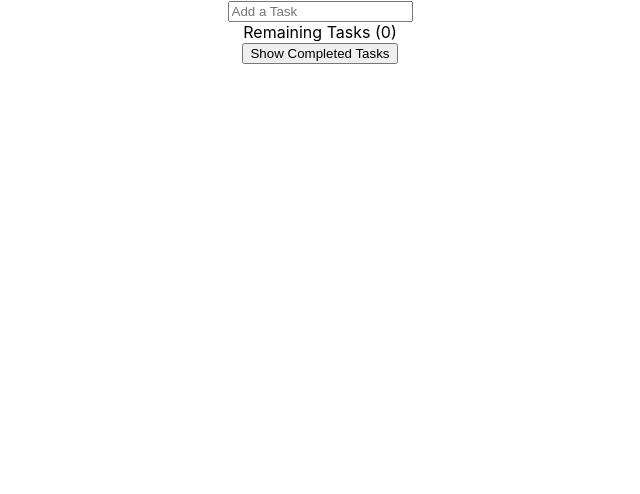
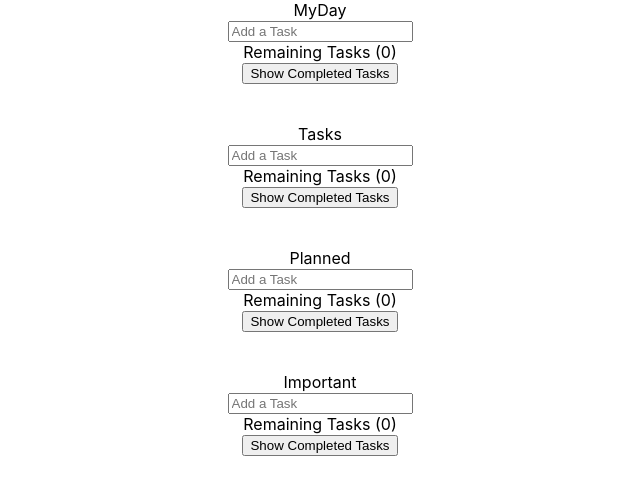
Before and after one commit to AgusQuintanar/ToDo-WebApp, a React (Create React App) app in the folder frontend/: page / in a window 1280 px wide. Shown: the top 494 px of the page, without its empty margins (320-960 px from the left). Built offline with nearby package versions, Linux system fonts and the light colour scheme.

Commit message:
implemented initial types of lists: tasks, myday, planned and important

```diff
--- a/frontend/src/Components/Important/Important.js
+++ b/frontend/src/Components/Important/Important.js
@@ -1,11 +1,16 @@
-import React, { Component } from "react";
+import React from "react";
+import ToDoList from "../SharedComponents/ToDoList/ToDoList";
 
-export default class Important extends Component {
-    render() {
-        return (
+export default class Important extends React.Component {
+	render() {
+		return (
             <div>
-
-            </div>
-        );
-    }
+                <ToDoList
+                    isImportant={true}
+                    isMyDay={false}
+                    isPlanned={false}
+                />
+			</div>
+		);
+	}
 }
--- a/frontend/src/Components/MyDay/MyDay.js
+++ b/frontend/src/Components/MyDay/MyDay.js
@@ -1,10 +1,15 @@
-import React, { Component } from "react";
+import React from "react";
+import ToDoList from "../SharedComponents/ToDoList/ToDoList";
 
-export default class MyDay extends Component {
+export default class MyDay extends React.Component {
 	render() {
 		return (
 			<div>
-
+                <ToDoList
+                    isImportant={false}
+                    isMyDay={true}
+                    isPlanned={false}
+                />
 			</div>
 		);
 	}
--- a/frontend/src/Components/Planned/Planned.js
+++ b/frontend/src/Components/Planned/Planned.js
@@ -1,10 +1,15 @@
-import React, { Component } from "react";
+import React from "react";
+import ToDoList from "../SharedComponents/ToDoList/ToDoList";
 
-export default class Planned extends Component {
+export default class Planned extends React.Component {
 	render() {
 		return (
 			<div>
-
+                <ToDoList
+                    isImportant={false}
+                    isMyDay={false}
+                    isPlanned={true}
+                />
 			</div>
 		);
 	}
--- a/frontend/src/Components/SharedComponents/ToDoList/ToDoForm.js
+++ b/frontend/src/Components/SharedComponents/ToDoList/ToDoForm.js
@@ -17,8 +17,12 @@ export default class ToDoForm extends React.Component {
 		this.props.onSubmit({
 			id: shortid.generate(),
 			text: this.state.text,
-			complete: false,
-            favorite: false
+			completed: false,
+			important: this.props.isImportant,
+			myDay: this.props.isMyDay,
+			planned: this.props.isPlanned,
+			datePlanned: this.props.isPlanned ? Date() : null,
+			repetition: []
 		});
 		this.setState({
 			text: "",
--- a/frontend/src/Components/SharedComponents/ToDoList/ToDoItem.js
+++ b/frontend/src/Components/SharedComponents/ToDoList/ToDoItem.js
@@ -2,18 +2,21 @@ import React from "react";
 import "../Styles/Checkbox.css";
 
 export default class ToDoItem extends React.Component {
+
 	render() {
 		return (
 			<div style={{ display: "flex", justifyContent: "center" }}>
 				<div
 					style={{
-						textDecoration: this.props.toDo.complete
+						textDecoration: this.props.toDo.completed
 							? "line-through"
 							: "",
 					}}
 				>
 					{this.props.toDo.text}
 				</div>
+				{this.props.toDo.planned ? <div> {new Date(this.props.toDo.datePlanned).toDateString()} </div> : null}
+
 				<button onClick={this.props.onDelete}>x</button>
 				<div className="">
 					<input
@@ -21,7 +24,7 @@ export default class ToDoItem extends React.Component {
 						type="checkbox"
 						name="completedTaskCB"
 						id="completedTaskCB"
-						checked={this.props.toDo.complete}
+						checked={this.props.toDo.completed}
 						onChange={this.props.toggleComplete}
 					/>
 				</div>
@@ -30,10 +33,10 @@ export default class ToDoItem extends React.Component {
 					<input
 						autoComplete="off"
 						type="checkbox"
-						name="favoriteTaskCB"
-						id="favoriteTaskCB"
-						checked={this.props.toDo.favorite}
-						onChange={this.props.toggleFavorite}
+						name="importantTaskCB"
+						id="importantTaskCB"
+						checked={this.props.toDo.important}
+						onChange={this.props.toggleImportant}
 					/>
 				</div>
 
--- a/frontend/src/Components/SharedComponents/ToDoList/ToDoList.js
+++ b/frontend/src/Components/SharedComponents/ToDoList/ToDoList.js
@@ -5,7 +5,7 @@ import ToDo from "./ToDoItem";
 export default class ToDoList extends React.Component {
 	state = {
 		toDos: [],
-        showCompletedTasks: false
+		showCompletedTasks: false,
 	};
 
 	addToDo = (toDo) => {
@@ -21,7 +21,7 @@ export default class ToDoList extends React.Component {
 					// suppose to update
 					return {
 						...toDo,
-						complete: !toDo.complete,
+						completed: !toDo.completed,
 					};
 				} else {
 					return toDo;
@@ -30,14 +30,14 @@ export default class ToDoList extends React.Component {
 		}));
 	};
 
-    toggleFavorite = (id) => {
+	toggleImportant = (id) => {
 		this.setState((state) => ({
 			toDos: state.toDos.map((toDo) => {
 				if (toDo.id === id) {
 					// suppose to update
 					return {
 						...toDo,
-						favorite: !toDo.favorite,
+						important: !toDo.important,
 					};
 				} else {
 					return toDo;
@@ -48,9 +48,9 @@ export default class ToDoList extends React.Component {
 
 	toggleShowCompletedTasks = () => {
 		this.setState({
-                showCompletedTasks: !this.state.showCompletedTasks
+			showCompletedTasks: !this.state.showCompletedTasks,
 		});
-    }
+	};
 
 	handleDeleteToDo = (id) => {
 		this.setState((state) => ({
@@ -58,15 +58,32 @@ export default class ToDoList extends React.Component {
 		}));
 	};
 
-
 	render() {
-        let remainingTasks = this.state.toDos.filter((toDo) => !toDo.complete);
-        let completedTaks = this.state.toDos.filter((toDo) => toDo.complete);
-
+		let remainingTasks = this.state.toDos.filter(
+			(toDo) =>
+				!toDo.completed &&
+				(toDo.important === this.props.isImportant ||
+					toDo.myDay === this.props.isMyDay ||
+					toDo.planned === this.props.isPlanned ||
+					this.props.showAllTasks)
+		);
+		let completedTaks = this.state.toDos.filter(
+			(toDo) =>
+				toDo.completed &&
+				(toDo.important === this.props.isImportant ||
+					toDo.myDay === this.props.isMyDay ||
+					toDo.planned === this.props.isPlanned ||
+					this.props.showAllTasks)
+		);
 
 		return (
 			<div>
-                <ToDoForm onSubmit={this.addToDo} />
+				<ToDoForm
+					onSubmit={this.addToDo}
+					isImportant={this.props.isImportant}
+					isMyDay={this.props.isMyDay}
+					isPlanned={this.props.isPlanned}
+				/>
 
 				<div>
 					<label> Remaining Tasks ({remainingTasks.length}) </label>
@@ -74,35 +91,44 @@ export default class ToDoList extends React.Component {
 						<ToDo
 							key={toDo.id}
 							toggleComplete={() => this.toggleComplete(toDo.id)}
-                        toggleFavorite={() => this.toggleFavorite(toDo.id)}
+							toggleImportant={() =>
+								this.toggleImportant(toDo.id)
+							}
 							onDelete={() => this.handleDeleteToDo(toDo.id)}
 							toDo={toDo}
 						/>
 					))}
 				</div>
 
-                {this.state.showCompletedTasks ? <div>
-                    <label> Completed Tasks ({completedTaks.length}) </label>
+				{this.state.showCompletedTasks ? (
+					<div>
+						<label>
+							{"Completed Tasks ("}
+							{completedTaks.length}
+							{")"}
+						</label>
 						{completedTaks.map((toDo) => (
 							<ToDo
 								key={toDo.id}
-						toggleComplete={() => this.toggleComplete(toDo.id)}
-                        toggleFavorite={() => this.toggleFavorite(toDo.id)}
+								toggleComplete={() =>
+									this.toggleComplete(toDo.id)
+								}
+								toggleImportant={() =>
+									this.toggleImportant(toDo.id)
+								}
 								onDelete={() => this.handleDeleteToDo(toDo.id)}
 								toDo={toDo}
 							/>
 						))}
-                </div> : null}
-
+					</div>
+				) : null}
 
 				<div>
 					<button onClick={() => this.toggleShowCompletedTasks()}>
-						{this.state.showCompletedTasks ? "Hide" : "Show"} Completed Tasks
+						{this.state.showCompletedTasks ? "Hide" : "Show"}{" "}
+						Completed Tasks
 					</button>
-
 				</div>
-
-
 			</div>
 		);
 	}
--- a/frontend/src/Components/Tasks/Tasks.js
+++ b/frontend/src/Components/Tasks/Tasks.js
@@ -1,10 +1,16 @@
-import React, { Component } from "react";
+import React from "react";
+import ToDoList from "../SharedComponents/ToDoList/ToDoList";
 
-export default class Tasks extends Component {
+export default class Tasks extends React.Component {
 	render() {
 		return (
 			<div>
-
+                <ToDoList
+                    isImportant={false}
+                    isMyDay={false}
+                    isPlanned={false}
+                    showAllTasks={true}
+                />
 			</div>
 		);
 	}
--- a/frontend/src/Containers/App.js
+++ b/frontend/src/Containers/App.js
@@ -1,10 +1,33 @@
 import "./App.css";
-import ToDoList from "../Components/SharedComponents/ToDoList/ToDoList";
+import Tasks from "../Components/Tasks/Tasks";
+import MyDay from "../Components/MyDay/MyDay";
+import Important from "../Components/Important/Important";
+import Planned from "../Components/Planned/Planned";
 
 function App() {
 	return (
 		<div className="App">
+			{/*
 			<ToDoList />
+
+		*/}
+			MyDay
+			<MyDay />
+			<br></br>
+			<br></br>
+
+			Tasks
+			<Tasks />
+			<br></br>
+			<br></br>
+
+			Planned
+			<Planned />
+			<br></br>
+			<br></br>
+
+			Important
+			<Important />
 		</div>
 	);
 }
```
Lines whose indentation alone changed are shown as unchanged.
